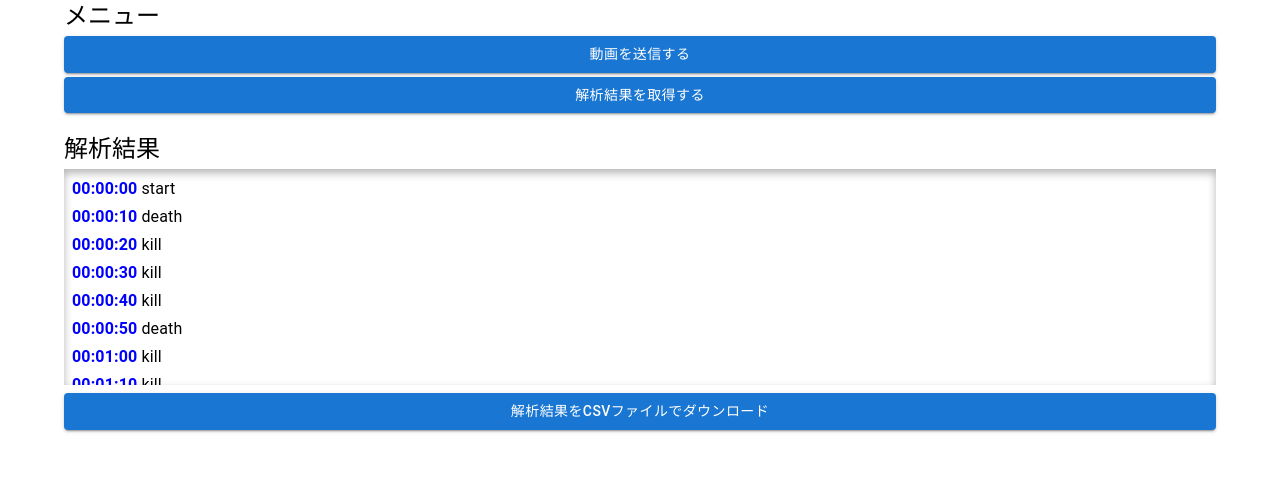
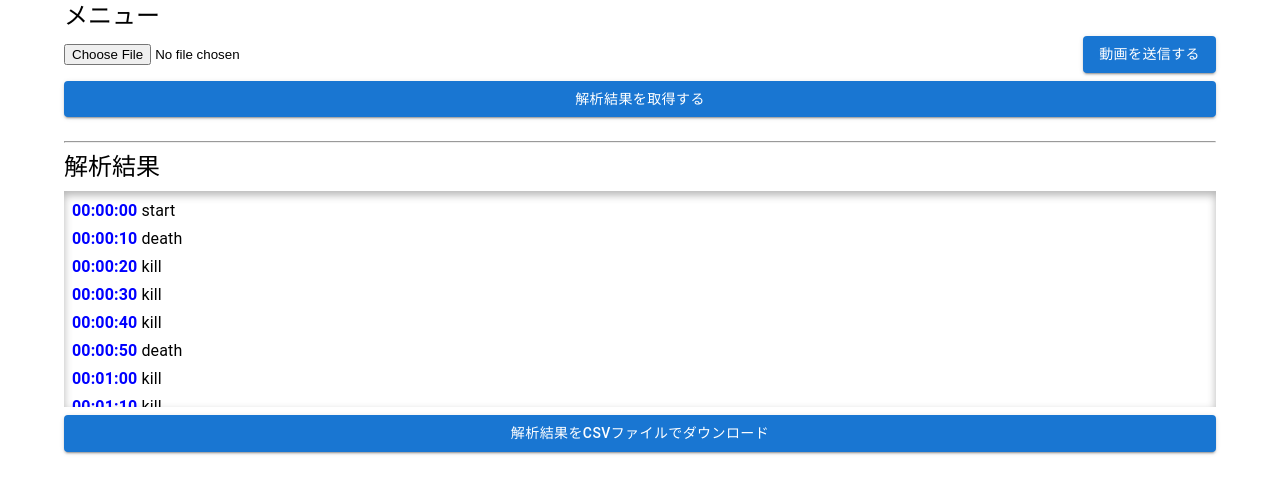
Before and after one commit to MRyutaro/spla3clip, a React (Create React App) app in the folder frontend/: page / in a window 1280 px wide. Shown: the top 494 px of the page. Built offline with nearby package versions, Linux system fonts and the light colour scheme.

Commit message:
add: 動画の送信処理

```diff
--- a/frontend/src/App.tsx
+++ b/frontend/src/App.tsx
@@ -1,5 +1,9 @@
 import { Box, Button, Container, Typography } from "@mui/material";
 import { useEffect, useRef, useState, useCallback } from "react";
+import axios from "axios";
+
+const backendUrl = "http://localhost:8000";
+
 
 // 時刻とその時刻における解析結果
 interface TimeLine {
@@ -45,14 +49,50 @@ const initialTimeLines: TimeLine[] = [
 
 export default function App(): JSX.Element {
     const [timeLines, setTimeLines] = useState<TimeLine[]>([]);
-    const [videoPath, setVideoPath] = useState<string>("");
     const videoRef = useRef<HTMLVideoElement>(null);
     const timelineRefs = useRef<(HTMLDivElement | HTMLSpanElement | null)[]>([]);
+    const [selectedFile, setSelectedFile] = useState<File | null>(null);
+    const [videoPath, setVideoPath] = useState<string | null>(null);
 
     useEffect(() => {
         setTimeLines(initialTimeLines);
     }, []);
 
+    // 動画ファイルが選択されたときに呼ばれる処理
+    const handleFileChange = (event: React.ChangeEvent<HTMLInputElement>) => {
+        if (event.target.files && event.target.files.length > 0) {
+            setSelectedFile(event.target.files[0]);
+        }
+    };
+
+    // 動画をサーバーに送信する処理
+    const handleFileUpload = async () => {
+        if (!selectedFile) {
+            alert("ファイルを選択してください。");
+            return;
+        }
+
+        const formData = new FormData();
+        formData.append("file", selectedFile);
+
+        try {
+            // ファイルを送信。成功すればバックエンドから動画のパスが返ってくる。
+            alert("ファイルを送信しています。");
+        } catch (error) {
+            alert("ファイルの送信に失敗しました。");
+        }
+    };
+
+    // 解析結果を取得する処理
+    const fetchResult = async () => {
+        try {
+            alert("解析結果を取得しています。");
+        } catch (error) {
+            alert("解析結果の取得に失敗しました。");
+        }
+    };
+
+    // 時刻をクリックしたときに呼ばれる処理
     const handleTimeClick = useCallback(
         (time: string) => {
             if (videoRef.current) {
@@ -65,6 +105,7 @@ export default function App(): JSX.Element {
         [videoRef]
     );
 
+    // 動画の再生位置を監視して、解析結果の時刻に合わせてスクロールする処理
     useEffect(() => {
         const videoElement = videoRef.current;
 
@@ -129,19 +170,6 @@ export default function App(): JSX.Element {
         URL.revokeObjectURL(url);
     }, [convertToCSV, generateRandomString, timeLines]);
 
-    // 指定した動画のパスに動画が存在しているかどうかを確認する
-    const handleCheckVideo = useCallback(async () => {
-        try {
-            const response = await fetch(videoPath);
-            if (!response.ok) {
-                throw new Error("動画が見つかりませんでした。");
-            }
-        } catch (error) {
-            alert(error);
-        }
-    }
-    , [videoPath]);
-
     return (
         <Container>
             <Typography
@@ -159,39 +187,46 @@ export default function App(): JSX.Element {
                     marginBottom: "16px",
                 }}
             >
+                <Box
+                    sx={{
+                        marginBottom: "8px",
+                        // 左右にアイテムを配置
+                        display: "flex",
+                        justifyContent: "space-between",
+                        // 真ん中にアイテムを配置
+                        alignItems: "center",
+                    }}
+                >
+                    <input type="file" accept="video/*" onChange={handleFileChange} />
+                    <Button
+                        variant="contained"
+                        color="primary"
+                        onClick={handleFileUpload}
+                    >
+                        動画を送信する
+                    </Button>
+                </Box>
                 <Button
                     variant="contained"
                     color="primary"
                     sx={{
-                        marginBottom: "4px",
+                        marginBottom: "8px",
                     }}
-                    onClick={() => {
-                        alert("動画を送信しました。");
-                    }}
-                >
-                    動画を送信する
-                </Button>
-                <Button
-                    variant="contained"
-                    color="primary"
-                    sx={{
-                        marginBottom: "4px",
-                    }}
-                    onClick={() => {
-                        alert("解析結果を取得しました。");
-                    }}
+                    onClick={fetchResult}
                 >
                     解析結果を取得する
                 </Button>
             </Box>
+            <hr />
             <Typography
                 variant="h5"
                 sx={{
-                    marginBottom: "4px",
+                    marginBottom: "8px",
                 }}
             >
                 解析結果
             </Typography>
+            {/* videoPathがnullでない場合、動画を表示 */}
             {videoPath && (
                 <video
                     src={videoPath}
@@ -199,6 +234,7 @@ export default function App(): JSX.Element {
                     controls
                     style={{
                         width: "100%",
+                        marginBottom: "8px",
                     }}
                 />
             )}
@@ -236,7 +272,6 @@ export default function App(): JSX.Element {
                 sx={{
                     display: "flex",
                     flexDirection: "column",
-                    marginBottom: "4px",
                 }}
             >
                 <Button
```
